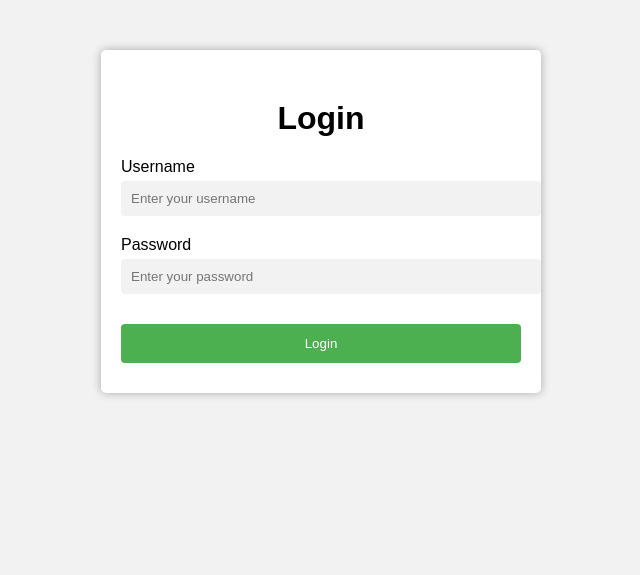
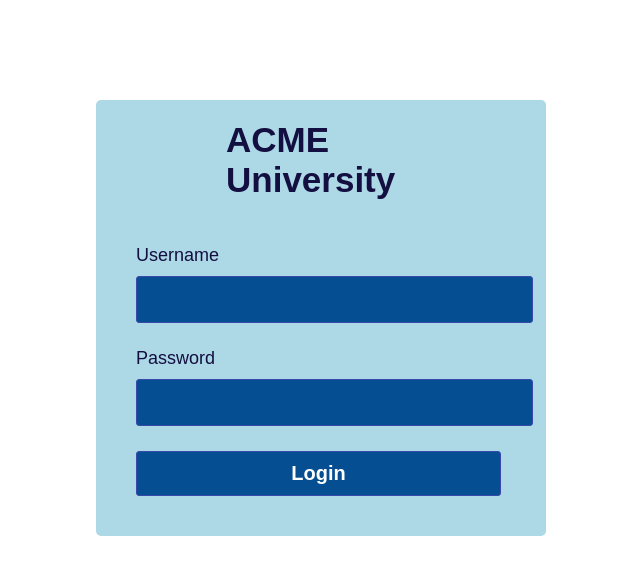
Before and after one commit to LuisMora8/CourseManager, a Flask app: page / in a window 1280 px wide. Shown: the top 575 px of the page, without its empty margins (319-959 px from the left). Run offline with Flask 3, Linux system fonts and the light colour scheme.

```diff
--- a/app.py
+++ b/app.py
@@ -23,10 +23,44 @@ def index2():
     # pass the data to the template
     return render_template('Professor.html', data=query)
 
+
+@app.route('/<name>/<grade>',methods = ['GET'])
+def updateData(name,grade):
+    dict = {'StuGrade':grade}
+    # print(dict["StuGrade"])
+    # print(name)
+    # print(grade)
+    name = name.split(" ")
+    print(name[0])
+    # query = db.session.query( Students.first_name,Students.last_name,Grades.grade).\
+    #     join(Grades).\
+    #     filter(Students.id == Grades.student_id,Students.first_name == name[0],Students.last_name == name[1])
+    # print(query.grades_grade)
+    # for i in query:
+    #     print(i)
+    # query.grade = dict["StuGrade"]
+
+    # db.session.commit()
+
+    student = Students.query.filter_by(first_name=name[0], last_name=name[1]).first()
+    result = Grades.query.filter_by(student_id=student.id).first()
+
+    result.grade=grade
+    db.session.commit()
+    # print(query.grade)
+    # query = grades_to_dict(result)
+
+    # for i in query:
+    #     print(i)
+    # print(query.grade)
+    # return render_template('showClassGrades.html',data=query,className= 3)
+    return 0
+
 #class grades
 @app.route('/classGrades/<id>',methods = ['GET'])
 def showClass(id):
     print(id)
+
     #query
     query = db.session.query( Students.first_name,Students.last_name,Grades.grade).\
         join(Grades).\
--- /dev/null
+++ b/static/style.css
@@ -0,0 +1,70 @@
+*{
+	padding: 0;
+	margin: 0;
+}
+body{
+	background-size: cover;
+	align-items: center;
+	justify-content: center;
+	display: flex;
+	font-family: sans-serif;
+}
+.container{
+	position: relative;
+	margin-top: 100px;
+	width: 450px;
+	height: auto;
+	background: lightblue;
+	border-radius: 5px;
+}
+.label{
+	padding: 20px 130px;
+	font-size: 35px;
+	font-weight: bold;
+	color: #130f40;
+}
+.login_form{
+	padding: 20px 40px;
+}
+.login_form .font{
+	font-size: 18px;
+	color: #130f40;
+	margin: 5px 0;
+}
+.login_form input{
+	height: 40px;
+	width: 350px;
+	padding: 0px 15px;
+	font-size: 18px;
+	outline: none;
+	border: 1px solid silver;
+}
+
+.login_form input{
+	margin: 5px 0 20px 0;
+	height: 45px;
+	width: 365px;
+	font-size: 20px;
+	color: white;
+	outline: none;
+	cursor: pointer;
+	font-weight: bold;
+	text-align: center;
+	background: #064e92;
+	border-radius: 3px;
+	border: 1px solid #3949AB;
+	transition: .5s;
+}
+.login_form #email_error,
+.login_form #pass_error{
+	margin-top: 5px;
+	width: 345px;
+	font-size: 18px;
+	color: #C62828;
+	background: rgba(255,0,0,0.1);
+	text-align: center;
+	padding: 5px 8px;
+	border-radius: 3px;
+	border: 1px solid #EF9A9A;
+	display: none;
+}
--- a/templates/index.html
+++ b/templates/index.html
@@ -2,9 +2,43 @@
 <html lang="en">
 <head>
 	<meta charset="UTF-8">
-	<meta name="viewport" content="width=device-width, initial-scale=1.0">
-	<title>Login Page</title>
-	<style>
+	<title>ACME University </title>
+	<link rel="stylesheet" href="{{ url_for('static',filename='style.css') }}">
+</head>
+<body>
+	<div class="container">
+		<h1 class="label">ACME University</h1>
+		<form class="login_form" action="student.html" method="post" name="form" onsubmit="return authentication()">
+			<div class="font">Username</div>
+			<input autocomplete="off" type="text" name="email">
+			<div id="email_error">Please fill Username</div>
+			<div class="font font2">Password</div>
+			<input type="password" name="password">
+			<div id="pass_error">Please fill up your Password</div>
+			<input type="submit" value="Login" class="submit-btn" onclick="auth()" />
+		</form>
+	</div>
+	<script src="login.js"> </script>
+	<script>
+		function auth() {
+			var email = document.getElementById("email").value;
+			var password = document.getElementById("password").value;
+			if(email == "student_example" && password == "password_example"){
+				window.location.assign("student.html");
+				alert("Successful Login");
+			}
+			else{
+				alert("Unsuccesful Login");
+				return;
+			}
+
+		}
+	</script>
+</body>
+</html>
+
+
+<!-- <style>
 		body {
 			font-family: Arial, sans-serif;
 			background-color: #f2f2f2;
@@ -44,16 +78,4 @@
 			text-align: center;
 			margin-top: 30px;
 		}
-	</style>
-</head>
-<body>
-	<form action="login.php" method="post">
-		<h1>Login</h1>
-		<label for="username">Username</label>
-		<input type="text" id="username" name="username" placeholder="Enter your username" required>
-		<label for="password">Password</label>
-		<input type="password" id="password" name="password" placeholder="Enter your password" required>
-		<input type="submit" value="Login">
-	</form>
-</body>
-</html>
+	</style>-->
--- a/templates/showClassGrades.html
+++ b/templates/showClassGrades.html
@@ -145,9 +145,9 @@ table {
     <div id="studentGradeslist"></div>
 
   </div>
-  <div id = "submitButton">
+  <!-- <div id = "submitButton">
     <button type = "submit" onclick="submitFunction({{data}})">Submit Changes</button>
-  </div>
+  </div> -->
 
 </body>
 </html>
--- a/templates/student.html
+++ b/templates/student.html
@@ -1,17 +1,19 @@
 <!DOCTYPE html>
 <html>
   <head>
+    <link rel="stylesheet" href="{{ url_for('static',filename='style.css') }}">
     <script src="{{ url_for('static',filename='student.js') }}"></script>
   </head>
   <body onload="displayStudentsCourses({{data}})">
+  <h1>Welcome, Successfully Login Student! </h1>
     <div>
       <p>Welcome</p>
       <p>ACME University</p>
       <p>Signout</p>
       <div>
         <button
-        onclick="displayStudentsCourses({{data}})">Your Courses</button>
-        <button onclick="displayCoursesToAdd({{data}})">Add Courses</button>
+        onclick="displayStudentsCourses()">Your Courses</button>
+        <button onclick="displayRegistration()">Add Courses</button>
       </div>
       <div id="courselist"></div>
     </div>
```
Also changed, not shown: models.py (+4 -3 lines), static/login.js (added, +39 -0 lines), static/showClassesGrades.js (+15 -5 lines), static/student.js (+64 -11 lines), instance/grades.sqlite (added), instance/students.sqlite, static/student.css (added), templates/admin.html (added).
